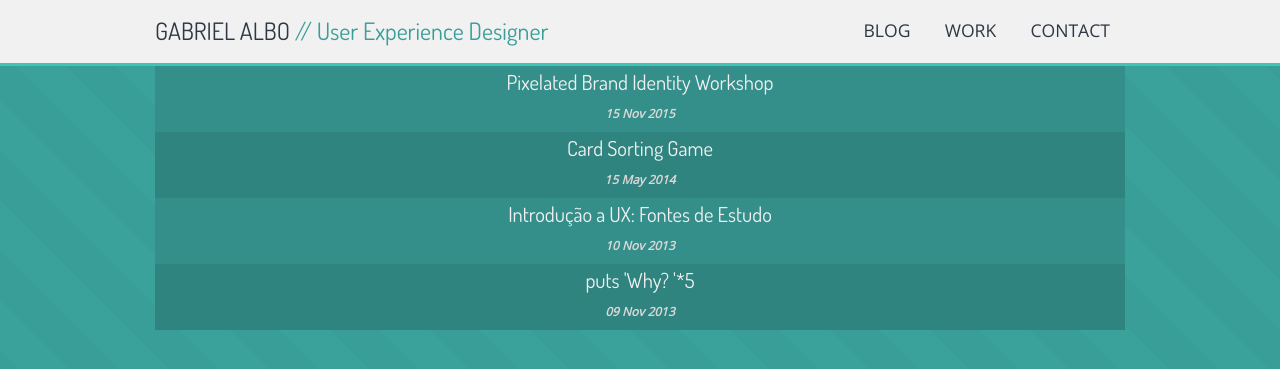
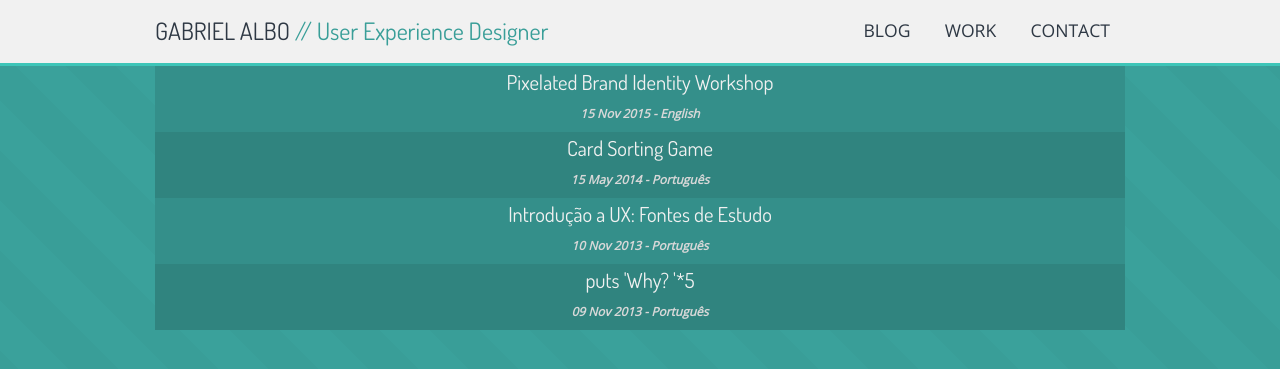
Before and after one commit to albogabriel/gabrielalbo.com, a Jekyll site: the page built from blog/index.html, in a window 1280 px wide. Shown: the top 369 px of the page. Built offline with Jekyll 4.4.1, drawn with Linux system fonts in a browser that asks for light colours; Markdown is read by kramdown in place of the engine named in the settings.

Commit message:
Adding the 'language' attribute to blog posts

```diff
--- a/_posts/2013-11-11-ux-fontes.markdown
+++ b/_posts/2013-11-11-ux-fontes.markdown
@@ -3,6 +3,7 @@ layout: post
 title:  "Introdução a UX: Fontes de Estudo"
 date: 2013-11-10 4:55:03
 category: posts
+language: Português
 ---
 
 <img class="image-centered" src="{{ site.baseurl }}/assets/images/posts/great-adventure.jpg" alt="Great Adventure"/>
--- a/_posts/2013-11-9-5-whys.markdown
+++ b/_posts/2013-11-9-5-whys.markdown
@@ -3,6 +3,7 @@ layout: post
 title:  "puts 'Why?\n'*5"
 date:   2013-11-9 3:23:53
 category: posts
+language: Português
 ---
 
 \- *A relação entre esse comercial de TV e a visão de UX de alguns clientes que tive merecia um texto a respeito...*
--- a/_posts/2014-5-15-card-sorting-game copy.markdown
+++ b/_posts/2014-5-15-card-sorting-game.markdown
@@ -3,6 +3,7 @@ layout: post
 title:  "Card Sorting Game"
 date: 2014-5-15 09:10:03
 category: posts
+language: Português
 ---
 
 Há algumas semanas, um colega da ThoughtWorks em Porto Alegre me comentou que o projeto para o qual ele estava trabalhando de maneira voluntária - o redesign do site de um ONG - tinha uma quantidade muito grande de conteúdo de ótima qualidade, mas que a informação estava tornando-se difícil de ser encontrada devido a quantidade de seções. Eu sugeri que rodássemos algumas rodadas de um exercício de Card Sorting para testar a arquitetura de informação - e dar ao cliente um feedback mais empírico para ajudá-los a reorganizar as coisas.
--- a/_posts/2015-07-21-pixelated-brand-id-workshop.markdown
+++ b/_posts/2015-07-21-pixelated-brand-id-workshop.markdown
@@ -4,6 +4,7 @@ title: Pixelated Brand Identity Workshop
 date: 2015-11-15 18:10:03
 excerpt: Late on 2014 we've had a workshop to define Pixelated's visual (and brand) identity. This is how it went - and from where things might go.
 category: posts
+language: English
 
 ---
 
--- a/blog/index.html
+++ b/blog/index.html
@@ -10,7 +10,7 @@ title: Gabriel Albo
         	<a class="clickable-div" href="{{ site.baseurl }}{{ post.url }}"target="_self">
             <h2>{{ post.title }}</h2>
             <h3 class="post-header-date">
-              {{ post.date | date_to_string }}
+              {{ post.date | date_to_string }} - {{ post.language }}
             </h3>
           </a>
         </li>
```
